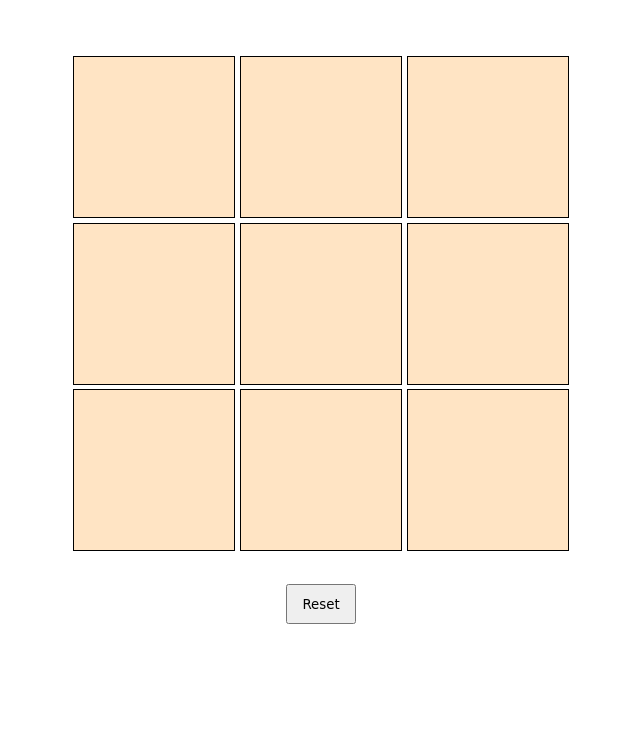
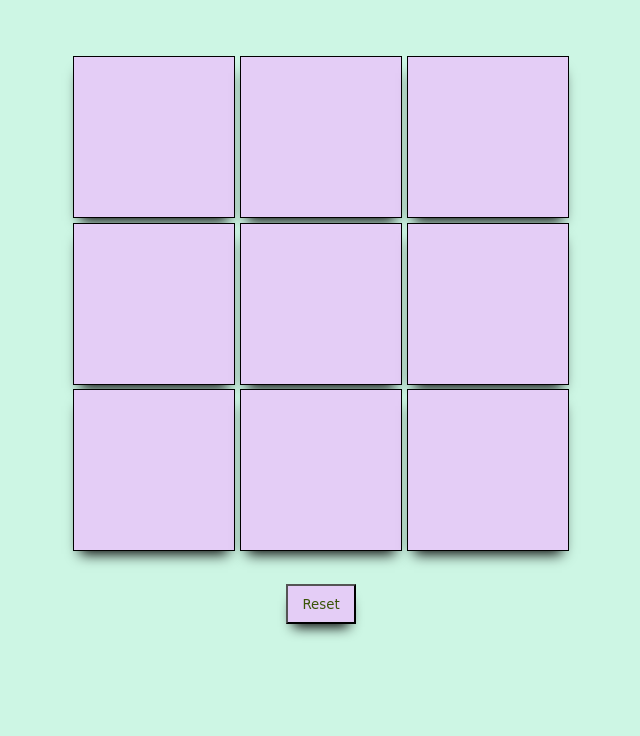
Before and after one commit to PattaSiwa/tic-tac-toe, a plain HTML site: page index.html in a window 1280 px wide. Shown: the part 64-800 px from the top of the page, without its empty margins (319-959 px from the left). Drawn offline with Linux system fonts and the light colour scheme; a web font is replaced by a local one.

Commit message:
styled the game, fixed color--this version seems good

```diff
--- a/css/style.css
+++ b/css/style.css
@@ -7,6 +7,7 @@ body {
     text-align: center;
     text-transform: capitalize;
     margin: 0;
+    background-color: #CDF6E4;
 }
 
 header {
@@ -20,11 +21,13 @@ h2{
     font-family: 'Potta One', cursive;
     margin-bottom: 0;
     margin-top:2px;
+    color: #3A5407;
 }
 
 h3 {
     font-family: 'Potta One', cursive;
     margin-bottom: 20px;
+    color: #3A5407;
 }
 
 button {
@@ -32,6 +35,10 @@ button {
     width: 70px;
     height: 40px;
     font-family: 'Potta One', cursive;
+    background-color: #E4CDF6;
+    -webkit-box-shadow: 0px 10px 13px -7px #000000, 5px 5px 15px 5px rgba(0,0,0,0);
+    box-shadow: 0px 10px 13px -7px #000000, 5px 5px 15px 5px rgba(0,0,0,0);
+    color: #3A5407;
 }
 
 
@@ -43,7 +50,7 @@ button {
     flex-wrap: wrap;
     margin: auto;
     justify-content: space-around;
-    overflow: hidden;
+
 }
 
 .square {
@@ -51,9 +58,11 @@ button {
     height: 160px;
     margin-top: 0;
     border: 1px solid black;
-    background-color: bisque;
+    background-color: #E4CDF6;
     text-align: center;
     overflow: hidden;
+    -webkit-box-shadow: 0px 10px 13px -7px #000000, 5px 5px 15px 5px rgba(0,0,0,0);
+    box-shadow: 0px 10px 13px -7px #000000, 5px 5px 15px 5px rgba(0,0,0,0);
 }
 
 .markX, .markO {
@@ -62,6 +71,7 @@ button {
     font-family: 'Potta One', cursive;
     font-size: 4em;
     padding-bottom: 10px;
+    color: #3A5407;
 }
 
 div:hover, button:hover {
```
Also changed, not shown: js/app.js (+6 -6 lines).
